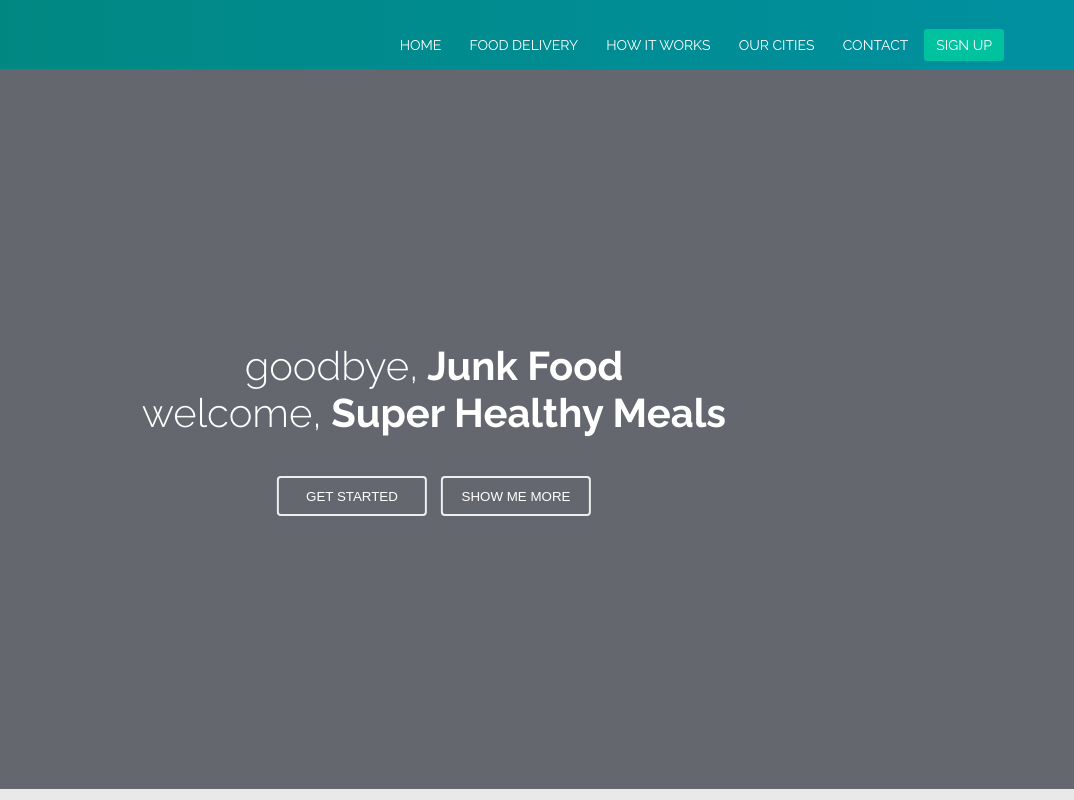
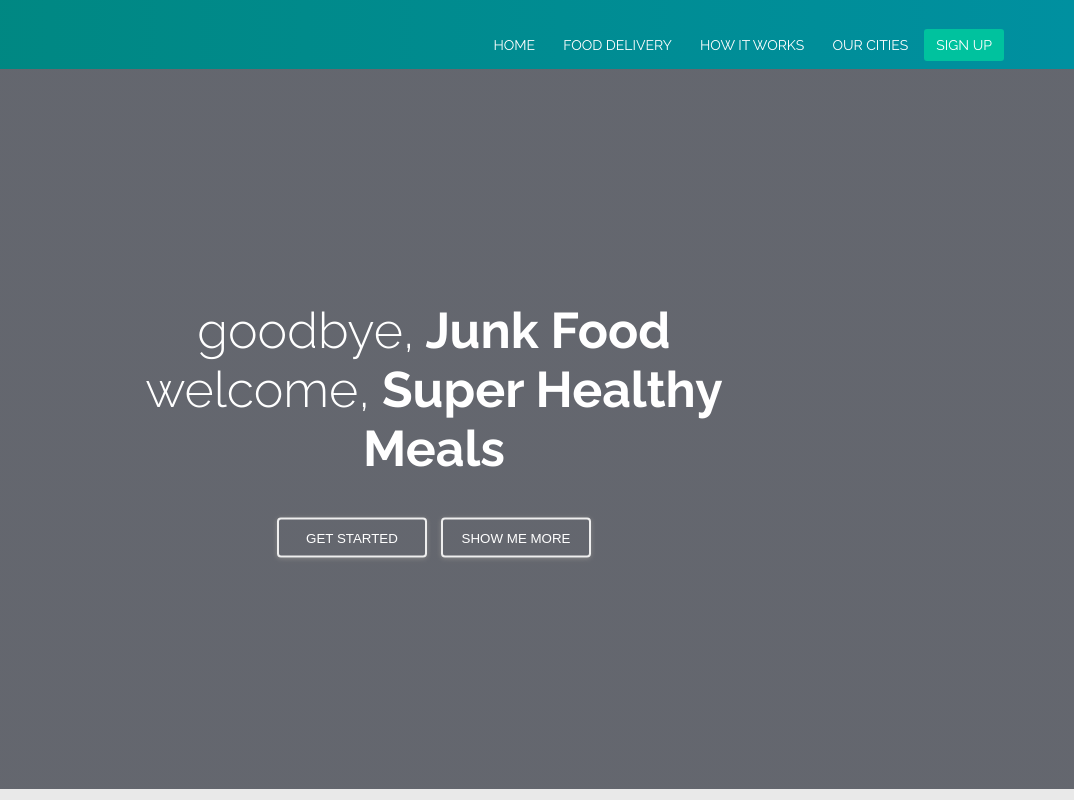
Before and after one commit to nayeemkhan7/OmnifoodWeb, a plain HTML site: page index.html in a window 1280 px wide. Shown: the top 800 px of the page, 206-1280 px from the left. Drawn offline with Linux system fonts and the light colour scheme.

Commit message:
Revision #1

```diff
--- a/css/style.css
+++ b/css/style.css
@@ -96,7 +96,7 @@ header{
 }
 .hero-text h1{
   color: #fff;
-  font-size: 40px;
+  font-size: 50px;
   text-transform: capitalize;
 }
 .hero-text .heading{
@@ -112,6 +112,7 @@ header{
   border-radius: 4px;
   color: #fff;
   text-transform: uppercase;
+  box-shadow: 0px 1px 5px #888;
 }
 .hero-text .btn:hover{
   background: #008b8f;
@@ -152,6 +153,7 @@ header{
   float: left;
   background: #fff;
   border-radius: 2px;
+  box-shadow: 0px 1px 5px #888;
 }
 .delivery-box:first-child{
   margin-left: ;
--- a/index.html
+++ b/index.html
@@ -35,7 +35,6 @@
           <li><a href="#delivery">Food delivery</a></li>
           <li><a href="#how_it">How it works</a></li>
           <li><a href="#o_cities">Our cities</a></li>
-          <li><a href="#contact">contact</a></li>
           <li class="btn btn-signup"><a href="#">Sign up</a></li>
         </ul>
       </div>
```
